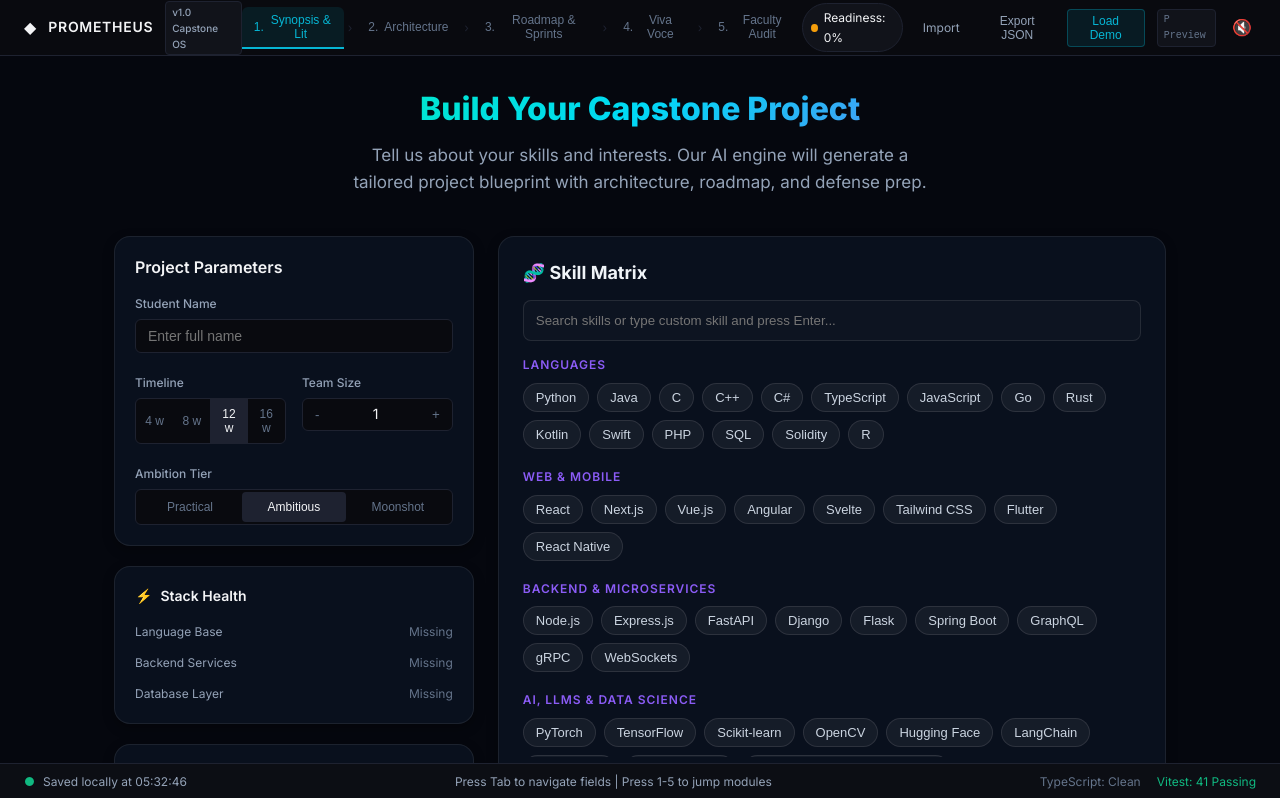
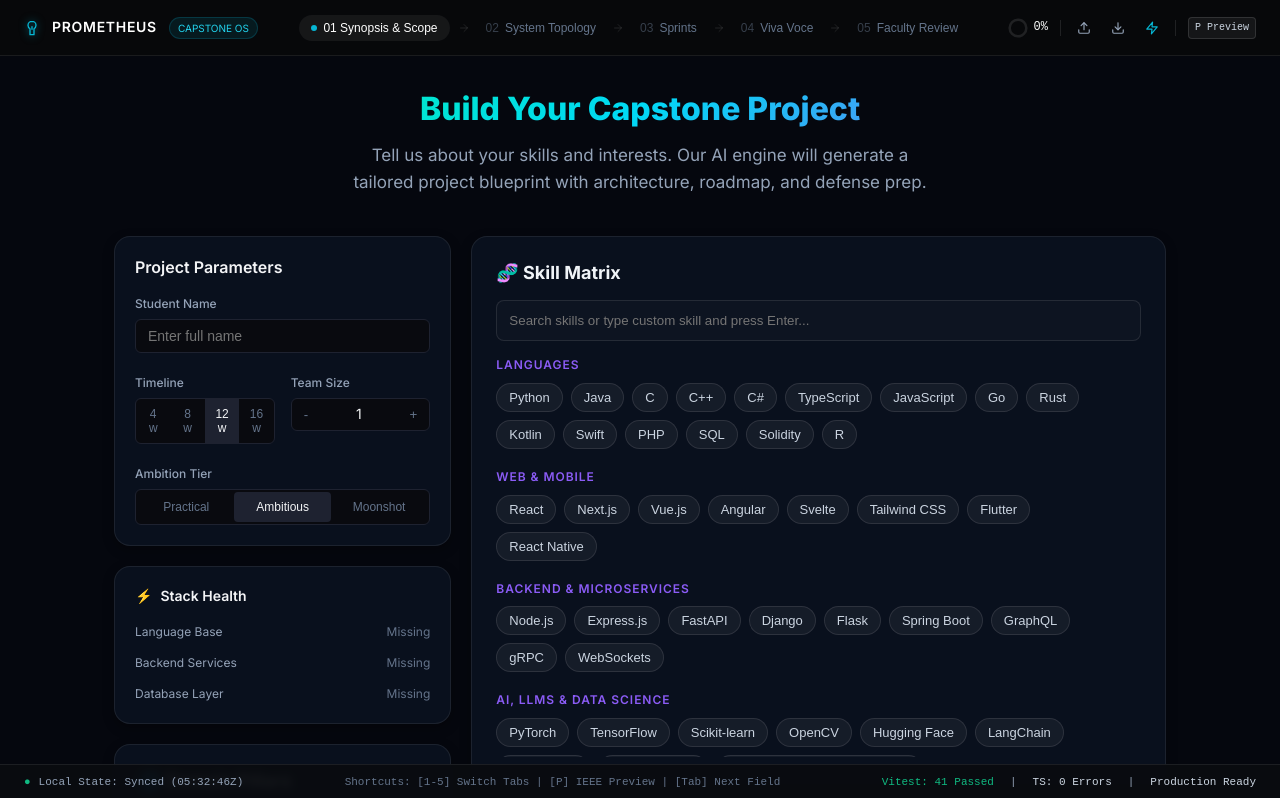
Before and after one commit to raj4393/Project-Prometheus, a React (Vite) app: page / in a window 1280 px wide. Shown: the top 798 px of the page. Built offline with nearby package versions, Linux system fonts and the light colour scheme.

Commit message:
feat: complete 1000x glassmorphism dashboard overhaul with interactive navbar, modular layout, and footer

```diff
--- a/src/App.tsx
+++ b/src/App.tsx
@@ -279,10 +279,10 @@ export default function App(): React.JSX.Element {
               </p>
             </div>
 
-            {/* Dual Grid Layout */}
-            <div style={{ display: 'grid', gridTemplateColumns: '35fr 65fr', gap: '1.5rem', alignItems: 'flex-start' }}>
-              {/* Left Grid (35%) */}
-              <div style={{ display: 'flex', flexDirection: 'column', gap: '1.25rem' }}>
+            {/* Bento-Grid Layout */}
+            <div style={{ display: 'grid', gridTemplateColumns: 'repeat(12, 1fr)', gap: '1.25rem', maxWidth: '80rem', margin: '0 auto' }}>
+              {/* Left Grid (col-span-4) */}
+              <div style={{ gridColumn: 'span 4', display: 'flex', flexDirection: 'column', gap: '1.25rem' }}>
                 <SurfaceCard ariaLabel="Student information" as="section" style={{ padding: '1.25rem' }}>
                   <h3 style={{ color: '#f3f4f6', fontSize: '1rem', fontWeight: 600, marginTop: 0, marginBottom: '1rem' }}>
                     Project Parameters
@@ -414,8 +414,8 @@ export default function App(): React.JSX.Element {
                 <DomainSelector selectedDomains={domains} onDomainsChange={setDomains} />
               </div>
 
-              {/* Right Grid (65%) */}
-              <div style={{ display: 'flex', flexDirection: 'column', gap: '1.25rem' }}>
+              {/* Right Grid (col-span-8) */}
+              <div style={{ gridColumn: 'span 8', display: 'flex', flexDirection: 'column', gap: '1.25rem' }}>
                 <SkillMatrixInput selectedSkills={skills} onSkillsChange={setSkills} />
               </div>
             </div>
@@ -678,16 +678,36 @@ export default function App(): React.JSX.Element {
       </main>
 
       {/* Persistent Telemetry Footer (Linear-inspired) */}
-      <div className="telemetry-footer">
+      <div className="telemetry-footer" style={{
+        height: '2.25rem',
+        background: 'rgba(10, 12, 16, 0.95)',
+        backdropFilter: 'blur(4px)',
+        borderTop: '1px solid rgba(255, 255, 255, 0.08)',
+        padding: '0 1.5rem',
+        display: 'flex',
+        alignItems: 'center',
+        justifyContent: 'space-between',
+        fontSize: '11px',
+        fontFamily: 'monospace',
+        color: '#94a3b8',
+        position: 'fixed',
+        bottom: 0,
+        left: 0,
+        right: 0,
+        zIndex: 50
+      }}>
         <div style={{ display: 'flex', alignItems: 'center', gap: '0.5rem' }}>
-          <span style={{ color: '#10b981', fontSize: '0.75rem' }}>●</span> Saved locally at {new Date().toLocaleTimeString('en-US', { hour12: false })}
-        </div>
-        <div style={{ display: 'flex', alignItems: 'center', gap: '1rem', color: '#94a3b8' }}>
-          <span>Press Tab to navigate fields | Press 1-5 to jump modules</span>
+          <span style={{ color: '#10b981' }}>●</span> Local State: Synced ({new Date().toISOString().split('T')[1].split('.')[0]}Z)
         </div>
         <div style={{ display: 'flex', alignItems: 'center', gap: '1rem', color: '#64748b' }}>
-          <span>TypeScript: Clean</span>
-          <span style={{ color: '#10b981' }}>Vitest: 41 Passing</span>
+          <span>Shortcuts: [1-5] Switch Tabs | [P] IEEE Preview | [Tab] Next Field</span>
+        </div>
+        <div style={{ display: 'flex', alignItems: 'center', gap: '1rem' }}>
+          <span style={{ color: '#10b981' }}>Vitest: 41 Passed</span>
+          <span>|</span>
+          <span style={{ color: '#cbd5e1' }}>TS: 0 Errors</span>
+          <span>|</span>
+          <span style={{ color: '#cbd5e1' }}>Production Ready</span>
         </div>
       </div>
 
--- a/src/presentation/common/Navbar.tsx
+++ b/src/presentation/common/Navbar.tsx
@@ -13,12 +13,12 @@ import { MetricsBadge } from '../design-system/MetricsBadge';
 /**
  * Navigation tab configuration.
  */
-const NAV_TABS: ReadonlyArray<{ id: ActiveTab; label: string; icon: string }> = [
-  { id: 'intake', label: 'Synopsis & Lit', icon: '📝' },
-  { id: 'blueprint', label: 'Architecture', icon: '🏗️' },
-  { id: 'roadmap', label: 'Roadmap & Sprints', icon: '🗺️' },
-  { id: 'defense', label: 'Viva Voce', icon: '🎤' },
-  { id: 'assessment', label: 'Faculty Audit', icon: '📋' },
+const NAV_TABS: ReadonlyArray<{ id: ActiveTab; label: string }> = [
+  { id: 'intake', label: 'Synopsis & Scope' },
+  { id: 'blueprint', label: 'System Topology' },
+  { id: 'roadmap', label: 'Sprints' },
+  { id: 'defense', label: 'Viva Voce' },
+  { id: 'assessment', label: 'Faculty Review' },
 ];
 
 /**
@@ -79,43 +79,47 @@ export function Navbar({ activeTab, onTabChange, engineStatus, isAudioEnabled, o
         display: 'flex',
         alignItems: 'center',
         justifyContent: 'space-between',
-        height: '3.5rem', /* h-14 */
-        padding: '0 1.5rem', /* px-6 */
-        background: '#090a0f',
-        borderBottom: '1px solid #1e2230',
+        height: '3.5rem',
+        padding: '0 1.5rem',
+        background: 'rgba(8, 9, 10, 0.9)',
+        backdropFilter: 'blur(12px)',
+        WebkitBackdropFilter: 'blur(12px)',
+        borderBottom: '1px solid rgba(255, 255, 255, 0.08)',
         position: 'sticky',
         top: 0,
-        zIndex: 100,
+        zIndex: 50,
         fontFamily: "'Inter', 'Segoe UI', system-ui, sans-serif",
       }}
     >
-      {/* Left: Minimalist logo & Badge */}
+      {/* Left: Brand */}
       <div style={{ display: 'flex', alignItems: 'center', gap: '0.75rem' }}>
-        <span style={{ fontSize: '1rem', color: '#f3f4f6' }} aria-hidden="true">◆</span>
+        <svg width="16" height="16" viewBox="0 0 24 24" fill="none" stroke="#06b6d4" strokeWidth="2" strokeLinecap="round" strokeLinejoin="round" style={{ filter: 'drop-shadow(0 0 4px rgba(6,182,212,0.6))' }}>
+          <path d="M12 2c-3.3 0-6 2.7-6 6 0 2.2 1.2 4.1 3 5.1V22h6v-8.9c1.8-1 3-2.9 3-5.1 0-3.3-2.7-6-6-6z"/>
+          <path d="M12 10v4"/>
+        </svg>
         <h1 style={{
-          fontSize: '0.875rem', /* text-sm */
+          fontSize: '0.875rem',
           fontWeight: 600,
           margin: 0,
-          color: '#f3f4f6',
-          letterSpacing: '0.05em', /* tracking-wider */
+          color: '#ffffff',
+          letterSpacing: '0.05em',
         }}>
           PROMETHEUS
         </h1>
         <span style={{
-          color: '#94a3b8',
-          fontSize: '0.625rem',
-          fontWeight: 500,
-          padding: '0.125rem 0.375rem',
-          borderRadius: '4px',
-          background: '#11131a',
-          border: '1px solid #1e2230'
+          background: 'rgba(6, 182, 212, 0.1)',
+          color: '#22d3ee',
+          fontSize: '10px',
+          padding: '2px 8px',
+          borderRadius: '9999px',
+          border: '1px solid rgba(6, 182, 212, 0.2)'
         }}>
-          v1.0 Capstone OS
+          CAPSTONE OS
         </span>
       </div>
 
-      {/* Center: Segmented Progress Bar */}
-      <div style={{ display: 'flex', alignItems: 'center', gap: '0.25rem' }} role="tablist">
+      {/* Center: Pipeline Stepper */}
+      <div style={{ display: 'flex', alignItems: 'center', gap: '0.5rem' }} role="tablist">
         {NAV_TABS.map((tab, index) => {
           const isActive = activeTab === tab.id;
           const isPassed = NAV_TABS.findIndex(t => t.id === activeTab) > index;
@@ -129,84 +133,74 @@ export function Navbar({ activeTab, onTabChange, engineStatus, isAudioEnabled, o
                   display: 'flex',
                   alignItems: 'center',
                   gap: '0.375rem',
-                  padding: '0.375rem 0.75rem',
-                  borderRadius: '6px',
+                  padding: isActive ? '0.375rem 0.75rem' : '0.375rem 0.5rem',
+                  borderRadius: '9999px',
                   border: 'none',
                   cursor: 'pointer',
                   fontSize: '0.75rem',
                   fontWeight: isActive ? 500 : 400,
-                  color: isActive ? '#06b6d4' : isPassed ? '#94a3b8' : '#64748b',
-                  background: isActive ? 'rgba(6, 182, 212, 0.1)' : 'transparent',
+                  color: isActive ? '#ffffff' : isPassed ? '#94a3b8' : '#64748b',
+                  background: isActive ? 'rgba(255,255,255,0.06)' : 'transparent',
                   transition: 'all 0.2s ease',
-                  borderBottom: isActive ? '2px solid #06b6d4' : '2px solid transparent',
-                  borderBottomLeftRadius: isActive ? '0' : '6px',
-                  borderBottomRightRadius: isActive ? '0' : '6px',
                 }}
               >
-                <span style={{ color: isPassed ? '#10b981' : 'inherit' }}>
-                  {isPassed ? '✓' : `${index + 1}.`}
-                </span>
-                <span className="hide-on-mobile">{tab.label}</span>
+                {isActive && <div style={{ width: '6px', height: '6px', borderRadius: '50%', background: '#06b6d4' }} />}
+                {isPassed && <svg width="12" height="12" viewBox="0 0 24 24" fill="none" stroke="#10b981" strokeWidth="3" strokeLinecap="round" strokeLinejoin="round"><polyline points="20 6 9 17 4 12"></polyline></svg>}
+                {!isActive && !isPassed && <span style={{ opacity: 0.5 }}>0{index + 1}</span>}
+                <span className="hide-on-mobile">{isActive ? `0${index + 1} ${tab.label}` : tab.label}</span>
               </button>
               {index < NAV_TABS.length - 1 && (
-                <span style={{ color: '#1e2230', fontSize: '0.75rem' }}>›</span>
+                <svg width="12" height="12" viewBox="0 0 24 24" fill="none" stroke="rgba(255,255,255,0.1)" strokeWidth="2" strokeLinecap="round" strokeLinejoin="round">
+                  <path d="M5 12h14"></path>
+                  <path d="M12 5l7 7-7 7"></path>
+                </svg>
               )}
             </React.Fragment>
           );
         })}
       </div>
 
-      {/* Right: Action Group */}
+      {/* Right: Controls */}
       <div style={{ display: 'flex', alignItems: 'center', gap: '0.75rem' }}>
-        {/* Readiness Badge */}
-        <div style={{
-          display: 'flex', alignItems: 'center', gap: '0.375rem',
-          background: '#11131a', border: '1px solid #1e2230',
-          padding: '0.25rem 0.5rem', borderRadius: '9999px',
-          fontSize: '0.75rem', color: '#f3f4f6'
-        }}>
-          <div style={{
-            width: '8px', height: '8px', borderRadius: '50%',
-            background: readinessScore >= 80 ? '#10b981' : readinessScore >= 50 ? '#06b6d4' : '#F59E0B'
-          }} />
-          <span>Readiness: {readinessScore}%</span>
+        {/* Readiness Ring */}
+        <div style={{ display: 'flex', alignItems: 'center', gap: '0.375rem', color: '#f7f8f8', fontSize: '0.75rem' }}>
+          <div style={{ position: 'relative', width: '20px', height: '20px' }}>
+            <svg width="20" height="20" viewBox="0 0 24 24" style={{ transform: 'rotate(-90deg)' }}>
+              <circle cx="12" cy="12" r="10" fill="none" stroke="rgba(255,255,255,0.1)" strokeWidth="3" />
+              <circle cx="12" cy="12" r="10" fill="none" stroke={readinessScore >= 80 ? '#10b981' : readinessScore >= 50 ? '#06b6d4' : '#F59E0B'} strokeWidth="3" strokeDasharray="62.8" strokeDashoffset={62.8 - (62.8 * readinessScore) / 100} style={{ transition: 'stroke-dashoffset 0.5s ease' }} />
+            </svg>
+          </div>
+          <span style={{ fontFamily: 'monospace' }}>{readinessScore}%</span>
         </div>
 
+        <div style={{ width: '1px', height: '16px', background: 'rgba(255,255,255,0.1)' }} />
+
         {/* Ghost Buttons */}
-        <label style={{ color: '#94a3b8', fontSize: '0.75rem', cursor: 'pointer', padding: '0.25rem 0.5rem', borderRadius: '4px', transition: 'all 0.2s', display: 'flex', alignItems: 'center' }}>
-          Import
+        <label style={{ color: '#94a3b8', fontSize: '0.75rem', cursor: 'pointer', padding: '0.25rem', borderRadius: '6px', transition: 'all 0.2s', display: 'flex', alignItems: 'center' }} title="Import JSON">
+          <svg width="14" height="14" viewBox="0 0 24 24" fill="none" stroke="currentColor" strokeWidth="2" strokeLinecap="round" strokeLinejoin="round"><path d="M21 15v4a2 2 0 0 1-2 2H5a2 2 0 0 1-2-2v-4"></path><polyline points="17 8 12 3 7 8"></polyline><line x1="12" y1="3" x2="12" y2="15"></line></svg>
           <input type="file" accept=".json" onChange={onImportProject} style={{ display: 'none' }} />
         </label>
-        <button onClick={onExportProject} style={{ background: 'transparent', border: 'none', color: '#94a3b8', fontSize: '0.75rem', cursor: 'pointer', padding: '0.25rem 0.5rem', borderRadius: '4px', transition: 'all 0.2s' }}>
-          Export JSON
+        <button onClick={onExportProject} style={{ background: 'transparent', border: 'none', color: '#94a3b8', cursor: 'pointer', padding: '0.25rem', borderRadius: '6px', transition: 'all 0.2s', display: 'flex', alignItems: 'center' }} title="Export JSON">
+          <svg width="14" height="14" viewBox="0 0 24 24" fill="none" stroke="currentColor" strokeWidth="2" strokeLinecap="round" strokeLinejoin="round"><path d="M21 15v4a2 2 0 0 1-2 2H5a2 2 0 0 1-2-2v-4"></path><polyline points="7 10 12 15 17 10"></polyline><line x1="12" y1="15" x2="12" y2="3"></line></svg>
         </button>
-        <button onClick={onLoadDemo} style={{ background: 'rgba(6, 182, 212, 0.1)', border: '1px solid rgba(6, 182, 212, 0.3)', color: '#06b6d4', fontSize: '0.75rem', fontWeight: 500, cursor: 'pointer', padding: '0.25rem 0.75rem', borderRadius: '4px', transition: 'all 0.2s' }}>
-          Load Demo
+        <button onClick={onLoadDemo} style={{ background: 'transparent', border: 'none', color: '#06b6d4', cursor: 'pointer', padding: '0.25rem', borderRadius: '6px', transition: 'all 0.2s', display: 'flex', alignItems: 'center' }} title="Load Demo">
+          <svg width="14" height="14" viewBox="0 0 24 24" fill="none" stroke="currentColor" strokeWidth="2" strokeLinecap="round" strokeLinejoin="round"><polygon points="13 2 3 14 12 14 11 22 21 10 12 10 13 2"></polygon></svg>
         </button>
 
-        {/* Helper Badge */}
-        <kbd style={{ background: '#11131a', border: '1px solid #1e2230', padding: '2px 6px', borderRadius: '4px', fontSize: '0.625rem', color: '#64748b' }}>
+        <div style={{ width: '1px', height: '16px', background: 'rgba(255,255,255,0.1)' }} />
+
+        {/* Hotkey Tag */}
+        <kbd style={{
+          background: 'rgba(255,255,255,0.06)',
+          border: '1px solid rgba(255,255,255,0.12)',
+          padding: '2px 6px',
+          borderRadius: '4px',
+          fontSize: '10px',
+          fontFamily: 'monospace',
+          color: '#cbd5e1'
+        }}>
           P Preview
         </kbd>
-
-        <button
-          onClick={onToggleAudio}
-          aria-label={isAudioEnabled ? "Mute sounds" : "Unmute sounds"}
-          title={isAudioEnabled ? "Mute sounds" : "Unmute sounds"}
-          style={{
-            background: 'transparent',
-            border: 'none',
-            color: isAudioEnabled ? '#94a3b8' : '#64748b',
-            cursor: 'pointer',
-            fontSize: '1rem',
-            padding: '0.25rem',
-            display: 'flex',
-            alignItems: 'center',
-            justifyContent: 'center',
-          }}
-        >
-          {isAudioEnabled ? '🔊' : '🔇'}
-        </button>
       </div>
     </nav>
   );
```
